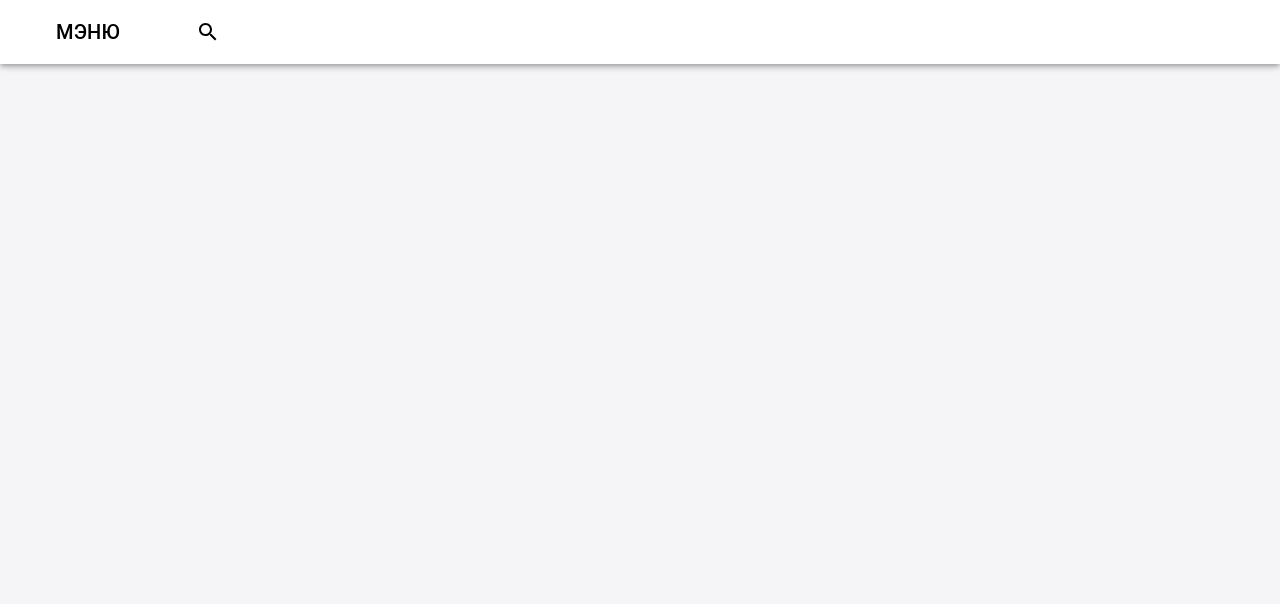
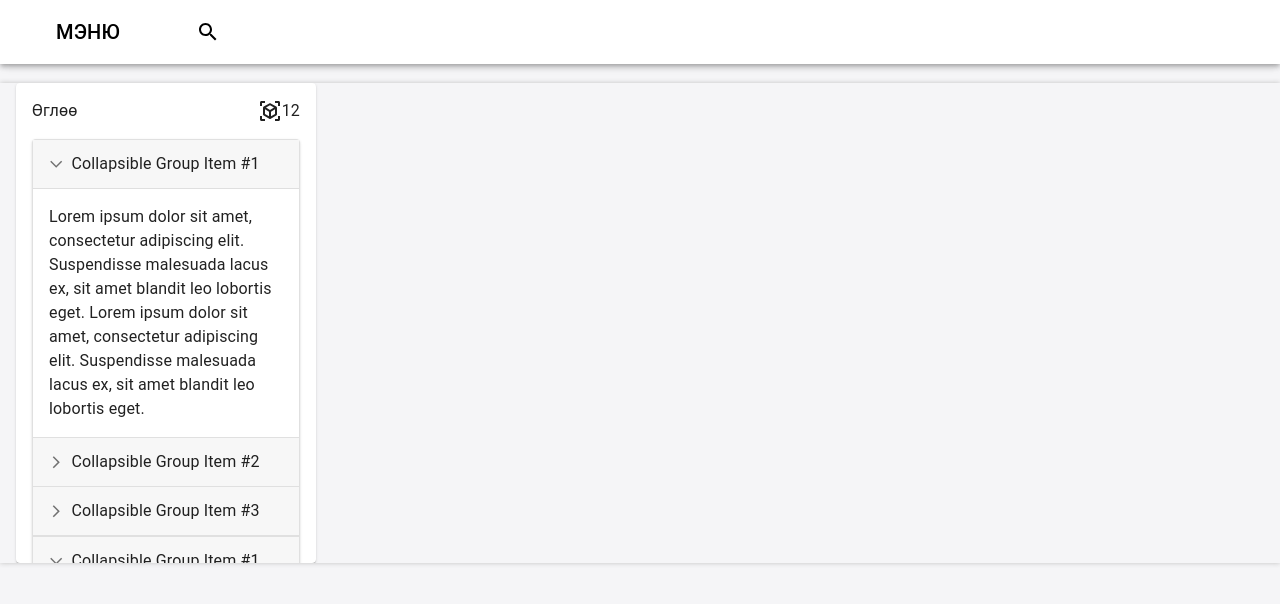
Before and after one commit to bilguun111101/Food_Web_Site, a React (Create React App) app: page /order in a window 1280 px wide. Shown: the top 604 px of the page. Built offline with nearby package versions, Linux system fonts and the light colour scheme.

Commit message:
Order Section

```diff
--- a/src/App.js
+++ b/src/App.js
@@ -3,14 +3,15 @@ import All from "./components/All";
 import PersistentDrawerLeft from "./components/Navbar/Navbar";
 import { TopTittleProvider } from "./context";
 import { OrderContextProvider } from "./orderContext";
+import { SearchProvider } from "./searchContext";
 
 function App() {
   return (
     <TopTittleProvider>
       <OrderContextProvider>
-        <>
-          <All />
-        </>
+        <SearchProvider>
+            <All />
+        </SearchProvider>
       </OrderContextProvider>
     </TopTittleProvider>
   );
--- a/src/components/Home/Foods/FoodStyle.js
+++ b/src/components/Home/Foods/FoodStyle.js
@@ -1,5 +1,5 @@
 export const styles = {
-  cardSection: {
+  cardSection: theme => ({
     width: "240px",
     backgroundColor: "#F5F5F7",
     flexDirection: "column",
@@ -8,14 +8,20 @@ export const styles = {
     position: "relative",
     boxShadow: "none",
     borderBottom: "1px solid silver",
-  },
-  img: {
+    [theme.breakpoints.down("md")]: {
+      width: "180px"
+    }
+  }),
+  img: theme => ({
     width: "70%",
     height: "158px",
     borderRadius: "50%",
     zIndex: "10",
     position: "absolute",
-  },
+    [theme.breakpoints.down("md")]: {
+      height: "40%"
+    }
+  }),
   foodImpormation: {
     padding: "1em",
     width: "100%",
--- a/src/components/Home/Home.jsx
+++ b/src/components/Home/Home.jsx
@@ -15,10 +15,12 @@ import { useEffect } from "react";
 import useGetData from "../TakeData";
 import { useTopTittleContext } from "../../context";
 import SimpleBackdrop from "./Foods/Order/OrderFood";
+import { useSearchContext } from "../../searchContext";
 
 const Home = (props) => {
   const [data, setData] = useState([]);
   // const { loading } = useTopTittleContext();
+  const { search } = useSearchContext();
   const [loading, setLoading] = useState(false);
   const saveData = useGetData("foods");
 
@@ -60,9 +62,11 @@ const Home = (props) => {
                 </Box>
               </Box>
             </Card>
-            {data.map((el, idx) => (
-              <Food key={idx} data={el} />
-            ))}
+            {data.filter((el, idx) => {
+              if(search === '') return el;
+              else if(el.name.includes(search)) return el;
+            }).map((el, idx) => <Food key={idx} data={el} />)
+            }
             <SimpleBackdrop />
           </>
         )}
--- a/src/components/Home/HomeWithinStyle.js
+++ b/src/components/Home/HomeWithinStyle.js
@@ -15,7 +15,7 @@ export const styles = {
     overflow: "scroll",
     gap: "1em",
   },
-  foodsSection: {
+  foodsSection: theme => ({
     display: "flex",
     width: "100vw",
     minHeight: "50vh",
@@ -23,8 +23,16 @@ export const styles = {
     gap: "1em",
     padding: "4em",
     justifyContent: "center",
-  },
-  cardSection: {
+    [theme.breakpoints.down("md")]: {
+      padding: "2em"
+    },
+    [theme.breakpoints.down("sm")]: {
+      // width: "190px",
+      padding: "0em",
+      gap: "5px"
+    },
+  }),
+  cardSection: theme => ({
     width: "240px",
     backgroundColor: "#F5F5F7",
     flexDirection: "column",
@@ -33,13 +41,19 @@ export const styles = {
     position: "relative",
     boxShadow: "none",
     borderBottom: "1px solid silver",
-  },
-  img: {
+    [theme.breakpoints.down("sm")]: {
+      width: "190px",
+    }
+  }),
+  img: theme => ({
     width: "70%",
     borderRadius: "50%",
     zIndex: "10",
     position: "absolute",
-  },
+    [theme.breakpoints.down("sm")]: {
+      width: "50%"
+    }
+  }),
   foodImpormation: {
     padding: "1em",
     width: "100%",
--- a/src/components/Navbar/Navbar.jsx
+++ b/src/components/Navbar/Navbar.jsx
@@ -27,6 +27,7 @@ import { AppBar, Main, DrawerHeader, styles } from "./NavbarStyles";
 import { CardMedia } from "@mui/material";
 import logo from "../../images/Logo.png";
 import { useTopTittleContext } from "../../context";
+import { useSearchContext } from "../../searchContext";
 
 const drawerWidth = 240;
 
@@ -35,6 +36,7 @@ export default function PersistentDrawerLeft() {
   const [open, setOpen] = useState(false);
   const [openSearch, setOpenSearch] = useState(false);
   const { title } = useTopTittleContext();
+  const { setSearch } = useSearchContext();
 
   return (
     <Box sx={{ display: "flex" }}>
@@ -61,6 +63,7 @@ export default function PersistentDrawerLeft() {
                 id="outlined-basic"
                 label="Search"
                 variant="outlined"
+                onChange={e => setSearch(e.target.value)}
                 sx={openSearch ? { display: "block" } : { display: "none" }}
               />
             </Box>
--- /dev/null
+++ b/src/components/Order/BuildOrder/BuildOrder.jsx
@@ -0,0 +1,95 @@
+import * as React from 'react';
+import { styled } from '@mui/material/styles';
+import ArrowForwardIosSharpIcon from '@mui/icons-material/ArrowForwardIosSharp';
+import MuiAccordion from '@mui/material/Accordion';
+import MuiAccordionSummary from '@mui/material/AccordionSummary';
+import MuiAccordionDetails from '@mui/material/AccordionDetails';
+import Typography from '@mui/material/Typography';
+
+const Accordion = styled((props) => (
+  <MuiAccordion disableGutters elevation={0} square {...props} />
+))(({ theme }) => ({
+  border: `1px solid ${theme.palette.divider}`,
+  '&:not(:last-child)': {
+    borderBottom: 0,
+  },
+  '&:before': {
+    display: 'none',
+  },
+}));
+
+const AccordionSummary = styled((props) => (
+  <MuiAccordionSummary
+    expandIcon={<ArrowForwardIosSharpIcon sx={{ fontSize: '0.9rem' }} />}
+    {...props}
+  />
+))(({ theme }) => ({
+  backgroundColor:
+    theme.palette.mode === 'dark'
+      ? 'rgba(255, 255, 255, .05)'
+      : 'rgba(0, 0, 0, .03)',
+  flexDirection: 'row-reverse',
+  '& .MuiAccordionSummary-expandIconWrapper.Mui-expanded': {
+    transform: 'rotate(90deg)',
+  },
+  '& .MuiAccordionSummary-content': {
+    marginLeft: theme.spacing(1),
+  },
+}));
+
+const AccordionDetails = styled(MuiAccordionDetails)(({ theme }) => ({
+  padding: theme.spacing(2),
+  borderTop: '1px solid rgba(0, 0, 0, .125)',
+}));
+
+export default function CustomizedAccordions() {
+  const [expanded, setExpanded] = React.useState('panel1');
+
+  const handleChange = (panel) => (event, newExpanded) => {
+    setExpanded(newExpanded ? panel : false);
+  };
+
+  return (
+    <div>
+      <Accordion expanded={expanded === 'panel1'} onChange={handleChange('panel1')}>
+        <AccordionSummary aria-controls="panel1d-content" id="panel1d-header">
+          <Typography>Collapsible Group Item #1</Typography>
+        </AccordionSummary>
+        <AccordionDetails>
+          <Typography>
+            Lorem ipsum dolor sit amet, consectetur adipiscing elit. Suspendisse
+            malesuada lacus ex, sit amet blandit leo lobortis eget. Lorem ipsum dolor
+            sit amet, consectetur adipiscing elit. Suspendisse malesuada lacus ex,
+            sit amet blandit leo lobortis eget.
+          </Typography>
+        </AccordionDetails>
+      </Accordion>
+      <Accordion expanded={expanded === 'panel2'} onChange={handleChange('panel2')}>
+        <AccordionSummary aria-controls="panel2d-content" id="panel2d-header">
+          <Typography>Collapsible Group Item #2</Typography>
+        </AccordionSummary>
+        <AccordionDetails>
+          <Typography>
+            Lorem ipsum dolor sit amet, consectetur adipiscing elit. Suspendisse
+            malesuada lacus ex, sit amet blandit leo lobortis eget. Lorem ipsum dolor
+            sit amet, consectetur adipiscing elit. Suspendisse malesuada lacus ex,
+            sit amet blandit leo lobortis eget.
+          </Typography>
+        </AccordionDetails>
+      </Accordion>
+      <Accordion expanded={expanded === 'panel3'} onChange={handleChange('panel3')}>
+        <AccordionSummary aria-controls="panel3d-content" id="panel3d-header">
+          <Typography>Collapsible Group Item #3</Typography>
+        </AccordionSummary>
+        <AccordionDetails>
+          <Typography>
+            Lorem ipsum dolor sit amet, consectetur adipiscing elit. Suspendisse
+            malesuada lacus ex, sit amet blandit leo lobortis eget. Lorem ipsum dolor
+            sit amet, consectetur adipiscing elit. Suspendisse malesuada lacus ex,
+            sit amet blandit leo lobortis eget.
+          </Typography>
+        </AccordionDetails>
+      </Accordion>
+    </div>
+  );
+}
--- a/src/components/Order/Order.jsx
+++ b/src/components/Order/Order.jsx
@@ -1,8 +1,29 @@
-import { Box } from "@mui/material";
+import { Box, Typography, Card } from "@mui/material";
 import React from "react";
+import CustomizedAccordions from "./BuildOrder/BuildOrder";
+import ViewInArIcon from '@mui/icons-material/ViewInAr';
 
 const Order = (props) => {
-  return <Box sx={{ background: "#F5F5F7", width: "100vw", height: "100vh" }}></Box>;
+  return (
+    <Box sx={{ background: "#F5F5F7", width: "100vw", minHeight: "100vh", paddingTop: "5.2em" }}>
+      <Box sx={{ width: "100%", overflow: "scroll", paddingLeft: "1em", paddingRight: "1em", display: "flex", minHeight: "40vh", boxShadow: "0 0 5px silver", gap: "1em" }}>
+        {/* a */}
+        <Card sx={{ width: "300px", height: "60vh", backgroundColor: "", gap: "1em", padding: "1em", position: "relative" }}>
+          <Box sx={{ display: "flex", justifyContent: "space-between", marginBottom: '1em', position: "sticky", top: "0%" }}>
+            <Typography>Өглөө</Typography>
+            <Box sx={{ display: "flex" }}>
+              <ViewInArIcon />
+              <Typography>12</Typography>
+            </Box>
+          </Box>
+          <Card sx={{overflow: "scroll", width: "100%", height: "100%"}}>
+            <CustomizedAccordions />
+            <CustomizedAccordions />
+            <CustomizedAccordions />
+          </Card>
+        </Card>
+      </Box>
+    </Box>);
 };
 
 export default Order;
--- /dev/null
+++ b/src/searchContext.jsx
@@ -0,0 +1,17 @@
+import { useContext } from "react";
+import { useState } from "react";
+import { createContext } from "react";
+
+const searchContext = createContext();
+
+export const SearchProvider = (props) => {
+  const { children } = props;
+  const [search, setSearch] = useState("");
+  return (
+    <searchContext.Provider value={{ search, setSearch }}>
+      {children}
+    </searchContext.Provider>
+  );
+};
+
+export const useSearchContext = () => useContext(searchContext);
```
